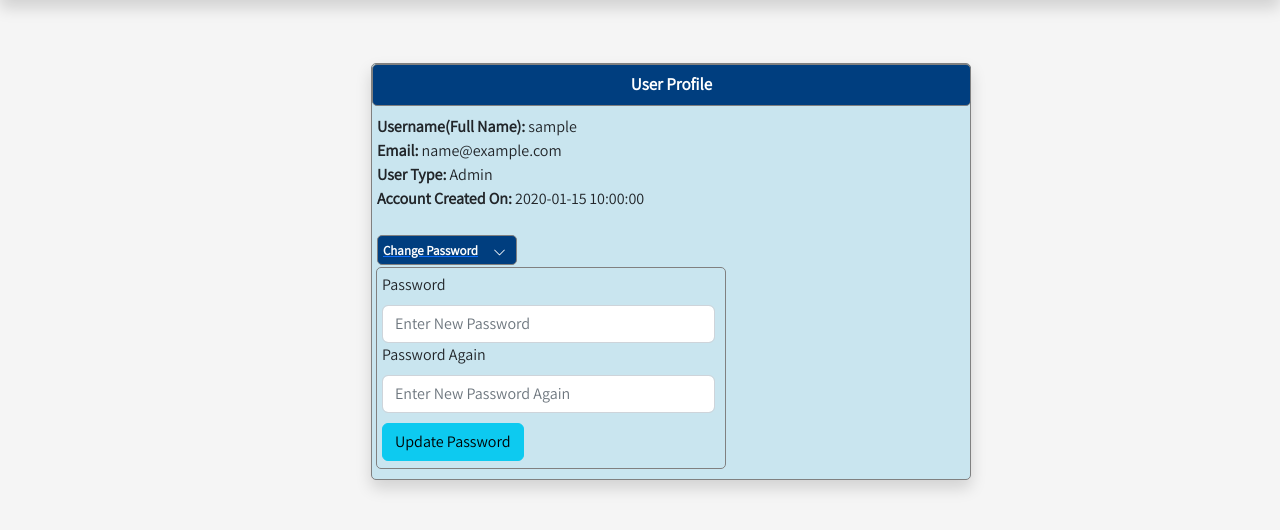
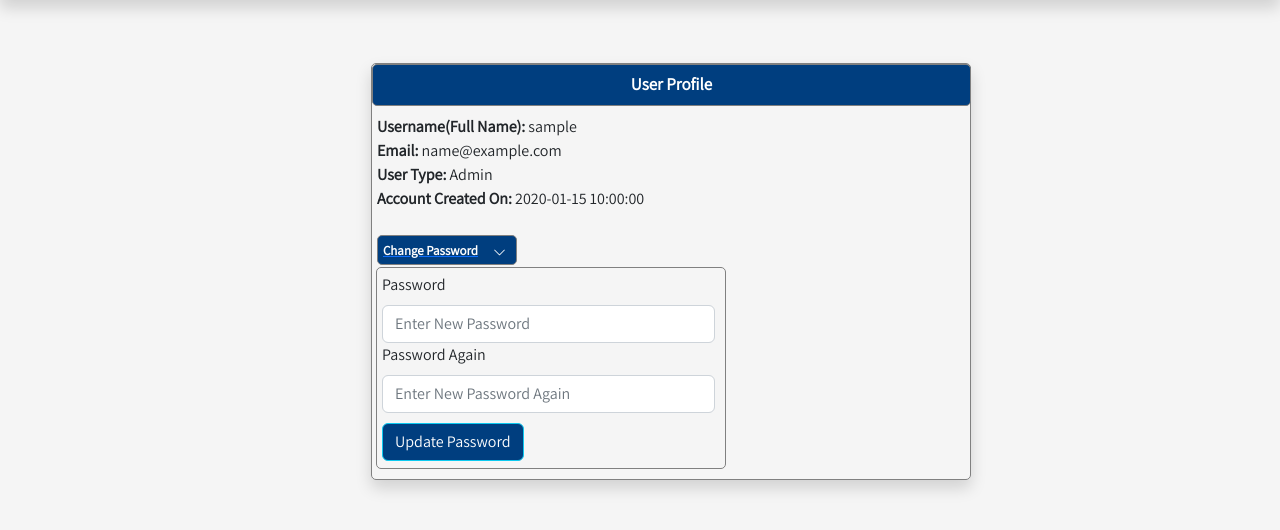
Before and after one commit to kheraananya/mywebsite, a Flask app: page /viewprofile in a window 1280 px wide, after a click on "Change Password". Shown: the part 48-578 px from the top of the page. Run offline with Flask 2, Linux system fonts and the light colour scheme; a user stored in the database is signed in; tables that the repository leaves empty hold one stand-in row (values such as "Sample post"); parts of the project's set-up code (start-up, migrations or seed data) failed here and were passed over; some libraries are stand-ins or nearby versions.

Commit message:
UI Updated

```diff
--- a/TicketDemo/devconfig.ini
+++ b/TicketDemo/devconfig.ini
@@ -1,6 +1,6 @@
 [database]
-URI_pwd = 5416
-URI_DB_name = demo2
+URI_pwd = 9663081711
+URI_DB_name = TicketDemo
 secret_key = ScoPortal
 
 [email]
--- a/TicketDemo/website/templates/viewprofile.html
+++ b/TicketDemo/website/templates/viewprofile.html
@@ -9,7 +9,7 @@
         margin: 5px;
         border: 1px solid grey;
         border-radius: 5px;
-        background-color: #C9E5EF;
+        background-color: dropdown-content;
 
     }
 
@@ -65,7 +65,7 @@
                     placeholder="Enter New Password Again" />
 
                 <span style="margin-top: 10px; float: left; height: 40px;">
-                    <button class="btn btn-info" type="submit">Update Password</button>
+                    <button class="btn btn-info" type="submit" style="background-color:#003E7F ; color: white;">Update Password</button>
                 </span>
             </span>
             </form>
```
Also changed, not shown: TicketDemo/website/templates/current_ticket.html (+7 -7 lines).
